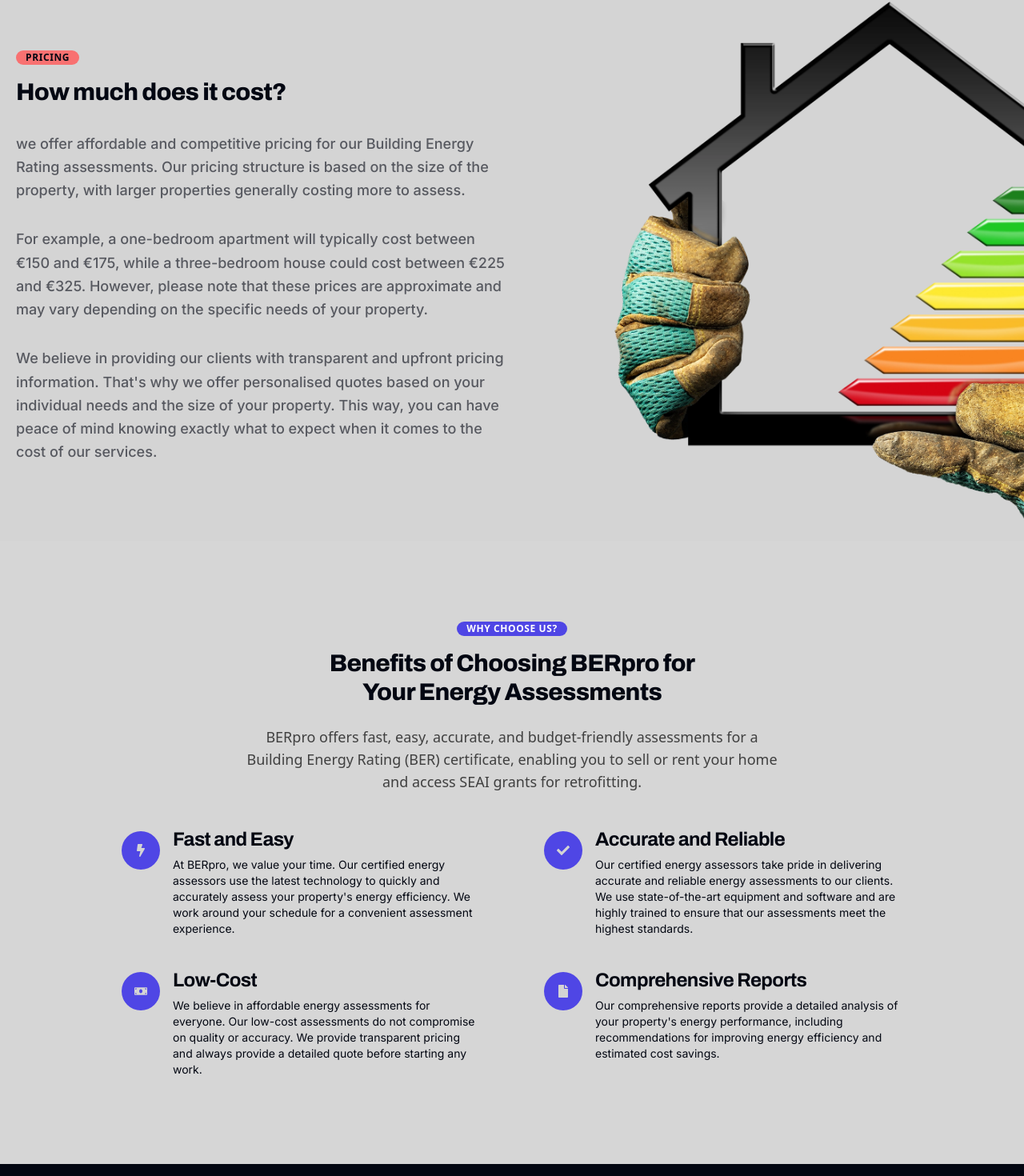
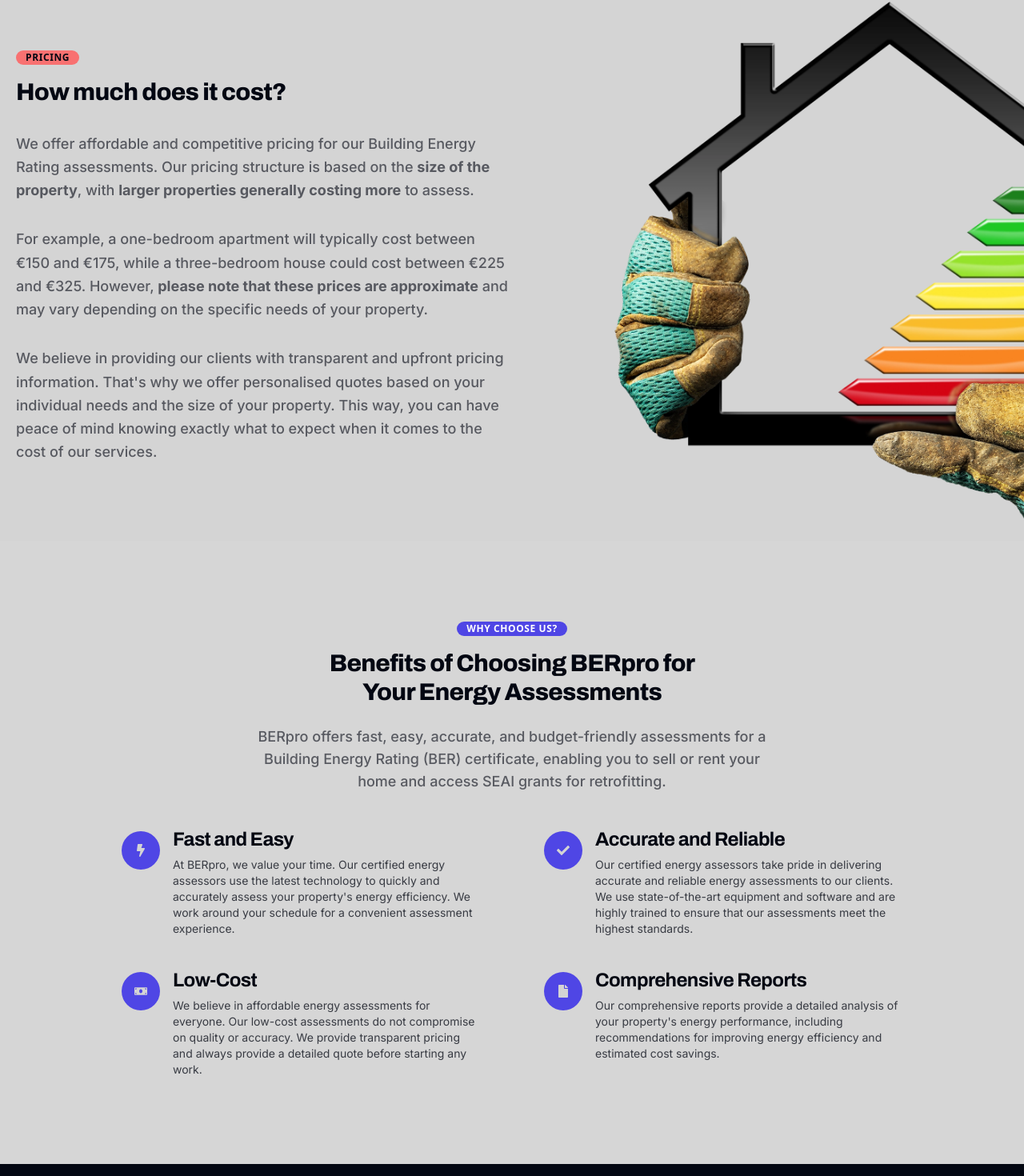
Before and after one commit to murdersnakes/berpro3.0, a Next.js app: page / in a window 1280 px wide. Shown: the part 1798-3268 px from the top of the page at 80% size. Built offline with nearby package versions, Linux system fonts and the light colour scheme.

Commit message:
link fix

```diff
--- a/app/components/Benefits.tsx
+++ b/app/components/Benefits.tsx
@@ -14,7 +14,7 @@
           <h5 className='max-w-lg mb-6 h2 md:mx-auto'>
             Benefits of Choosing BERpro for Your Energy Assessments
           </h5>
-          <p className='text-base text-neutral-700 md:text-lg'>
+          <p className='p1 text-dark/60'>
             BERpro offers fast, easy, accurate, and budget-friendly assessments
             for a Building Energy Rating (BER) certificate, enabling you to sell
             or rent your home and access SEAI grants for retrofitting.
@@ -29,7 +29,7 @@
             </div>
             <div>
               <h6 className='mb-3 h3 font-bold leading-5'>Fast and Easy</h6>
-              <p className='mb-3 p3'>
+              <p className='mb-3 p3 text-dark/75'>
                 At BERpro, we value your time. Our certified energy assessors
                 use the latest technology to quickly and accurately assess your
                 property&apos;s energy efficiency. We work around your schedule
@@ -47,7 +47,7 @@
               <h6 className='mb-3 h3 font-bold leading-5'>
                 Accurate and Reliable
               </h6>
-              <p className='mb-3 p3'>
+              <p className='mb-3 p3 text-dark/75'>
                 Our certified energy assessors take pride in delivering accurate
                 and reliable energy assessments to our clients. We use
                 state-of-the-art equipment and software and are highly trained
@@ -63,7 +63,7 @@
             </div>
             <div>
               <h6 className='mb-3 h3 font-bold leading-5'>Low-Cost</h6>
-              <p className='mb-3 p3'>
+              <p className='mb-3 p3 text-dark/75'>
                 We believe in affordable energy assessments for everyone. Our
                 low-cost assessments do not compromise on quality or accuracy.
                 We provide transparent pricing and always provide a detailed
@@ -81,7 +81,7 @@
               <h6 className='mb-3 h3 font-bold leading-5'>
                 Comprehensive Reports
               </h6>
-              <p className='mb-3 p3'>
+              <p className='mb-3 p3 text-dark/75'>
                 Our comprehensive reports provide a detailed analysis of your
                 property&apos;s energy performance, including recommendations
                 for improving energy efficiency and estimated cost savings.
--- a/app/components/Pricing.tsx
+++ b/app/components/Pricing.tsx
@@ -1,37 +1,41 @@
-import React from 'react';
-import Image from 'next/image';
-import image from '../../public/arms.webp';
+import React from "react";
+import Image from "next/image";
+import image from "../../public/arms.webp";
 
 export default function Pricing() {
   return (
-		<div className="relative text-dark bg-light">
+    <div className='relative text-dark bg-light'>
       <Image
         src={image}
-				alt="gloved hand holding an illustration of a house and BER rating scale transparent background"
-				className="hidden md:flex py-10 md:py-0 md:absolute md:top-10 md:right-0 md:w-[40%] h-full object-cover object-left-bottom"
+        alt='gloved hand holding an illustration of a house and BER rating scale transparent background'
+        className='hidden md:flex py-10 md:py-0 md:absolute md:top-10 md:right-0 md:w-[40%] h-full object-cover object-left-bottom'
       />
-			<div className="cont py-24">
-				<div className="flex flex-col lg:flex-row-reverse">
-					<div className="mb-4 lg:mb-0 lg:w-1/2 lg:pr-5"></div>
-					<div className="lg:w-1/2 text-dark/60">
-						<p className="inline-block px-3 py-px mb-4 text-xs font-semibold tracking-wider uppercase rounded-full bg-acc3 text-dark">
+      <div className='cont py-24'>
+        <div className='flex flex-col lg:flex-row-reverse'>
+          <div className='mb-4 lg:mb-0 lg:w-1/2 lg:pr-5'></div>
+          <div className='lg:w-1/2 text-dark/60'>
+            <p className='inline-block px-3 py-px mb-4 text-xs font-semibold tracking-wider uppercase rounded-full bg-acc3 text-dark'>
               Pricing
             </p>
-						<h4 className=" h2 text-dark">How much does it cost?</h4>
-						<p className="p1 leading-relaxed mt-8 ">
-							we offer affordable and competitive pricing for our Building
-							Energy Rating assessments. Our pricing structure is based on the
-							size of the property, with larger properties generally costing
-							more to assess.
+            <h4 className=' h2 text-dark'>How much does it cost?</h4>
+            <p className='p1 leading-relaxed mt-8 '>
+              We offer affordable and competitive pricing for our Building
+              Energy Rating assessments. Our pricing structure is based on the{" "}
+              <span className='font-bold'>size of the property</span>, with{" "}
+              <span className='font-bold'>
+                larger properties generally costing more
+              </span>{" "}
+              to assess.
             </p>
 
-						<p className="p1 leading-relaxed mt-8 ">
+            <p className='p1 leading-relaxed mt-8 '>
               For example, a one-bedroom apartment will typically cost between
               €150 and €175, while a three-bedroom house could cost between €225
-							and €325. However, please note that these prices are approximate
-							and may vary depending on the specific needs of your property.
+              and €325. However,{" "}
+              <span className="font-bold">please note that these prices are approximate</span> and may
+              vary depending on the specific needs of your property.
             </p>
-						<p className="p1 leading-relaxed mt-8">
+            <p className='p1 leading-relaxed mt-8'>
               We believe in providing our clients with transparent and upfront
               pricing information. That&apos;s why we offer personalised quotes
               based on your individual needs and the size of your property. This
```
Lines whose indentation alone changed are shown as unchanged.
